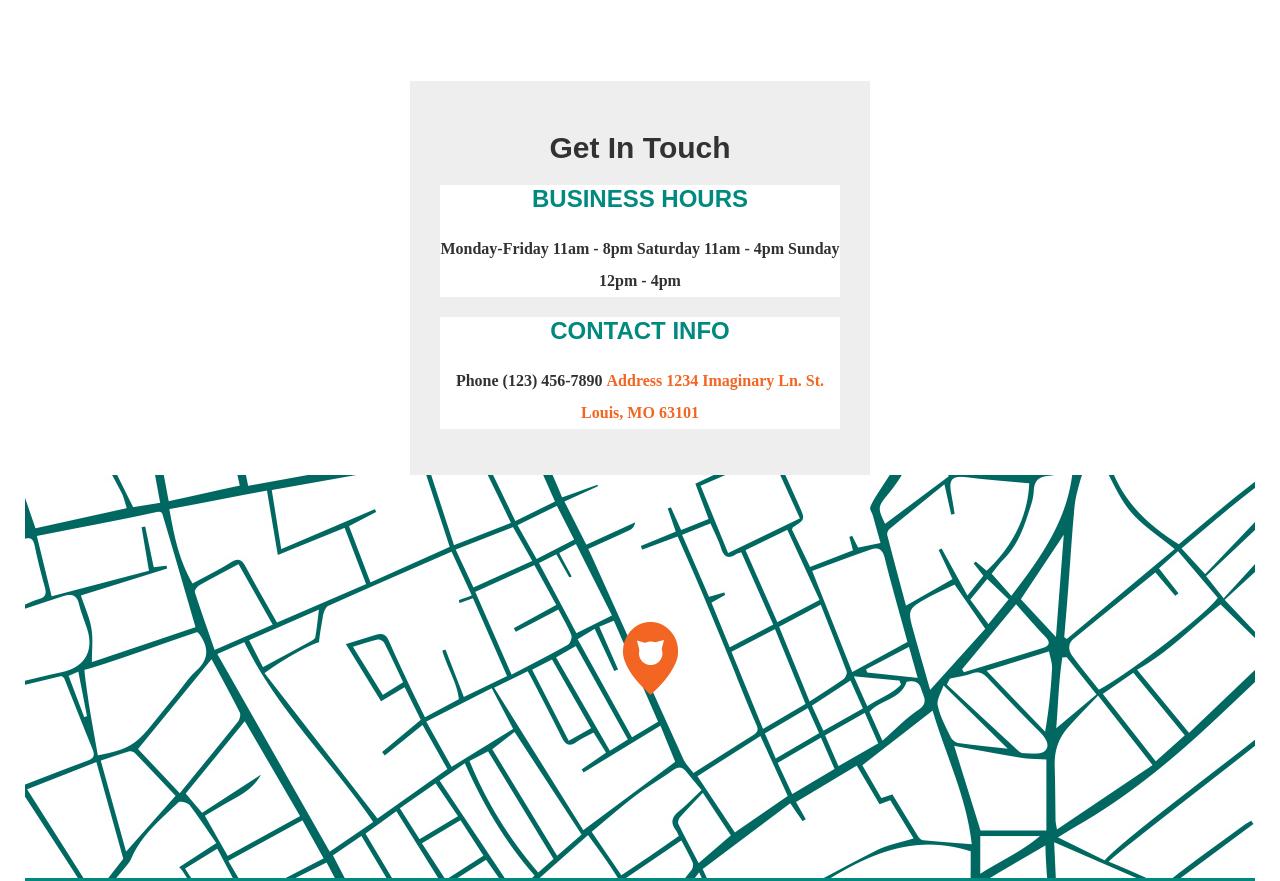
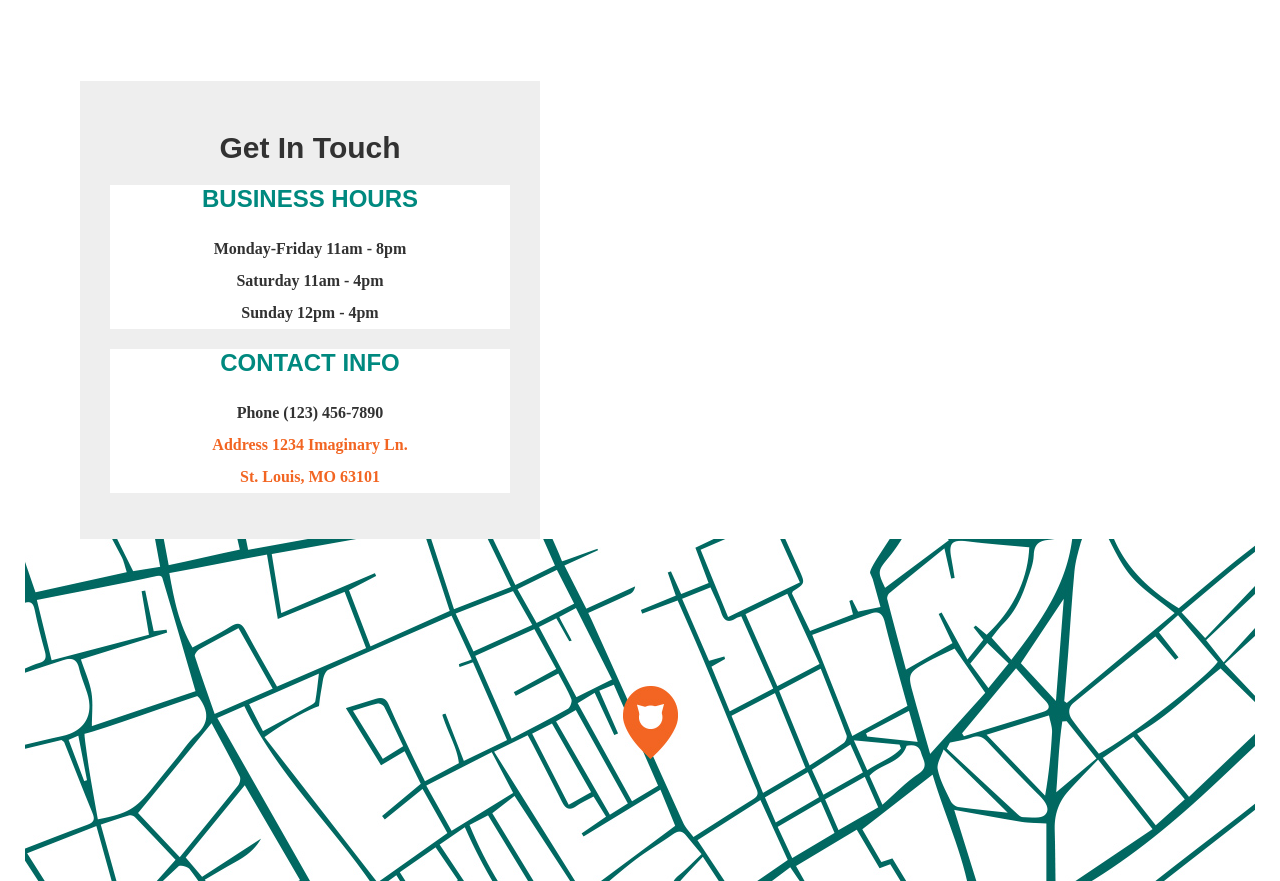
Before and after one commit to eliburkart/project-cat, a plain HTML site: page index.html in a window 1280 px wide. Shown: the part 1461-2342 px from the top of the page. Drawn offline with Linux system fonts and the light colour scheme.

Commit message:
completed Get In Touch:

```diff
--- a/index.html
+++ b/index.html
@@ -13,9 +13,9 @@
     <!--Below is the menu-->
 <header>
     <nav>
-        <ul id="menu">
+        <ul>
           <div class="XX">
-            <li id="single-description"><h1>Kat's Costume Shop</h1></li></div>
+            <li><h1>Kat's Costume Shop</h1></li></div>
           <div class="XXX"><li><a href="#box" class="items"> ABOUT</a></li>
           <li><a href="#contact-container" class="items"> CONTACT</a></li><div>
         </ul>
@@ -77,7 +77,7 @@
       <img src="assets/images/kats-cat3.jpg" alt="high fashion cat" width="250px" class="X">
     </div>
 <!-- Get in touch - contact info -->
-<div class="row">
+<div class="row-container">
 <div class="contact-container">
   <div class="contact-title">
     <h1>Get In Touch</h1>
@@ -85,17 +85,17 @@
 
 <div class="contact-1">
       <h2>Business Hours</h2>
-      <h3>Monday-Friday 11am - 8pm
-      Saturday 11am - 4pm
-      Sunday 12pm - 4pm</h3>
+      <h3>Monday-Friday 11am - 8pm<br>
+      Saturday 11am - 4pm<br>
+      Sunday 12pm - 4pm <br></h3>
   </div>
 <div class="contact-2">
     <h2>Contact Info</h2>
       <h3>Phone
-      (123) 456-7890
+      (123) 456-7890<br>
       <a href="#map">Address
-      1234 Imaginary Ln.
-      St. Louis, MO 63101</a></h3>
+      1234 Imaginary Ln.<br>
+    <span id="justified"> St. Louis, MO 63101</a></span></h3>
       </div>
 </div>
 </div>
```
